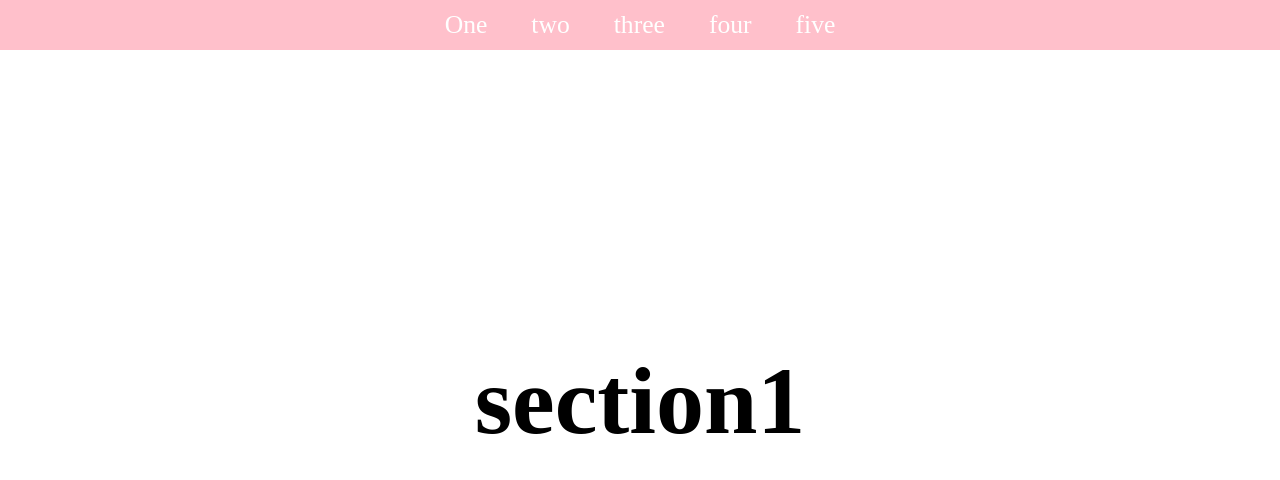
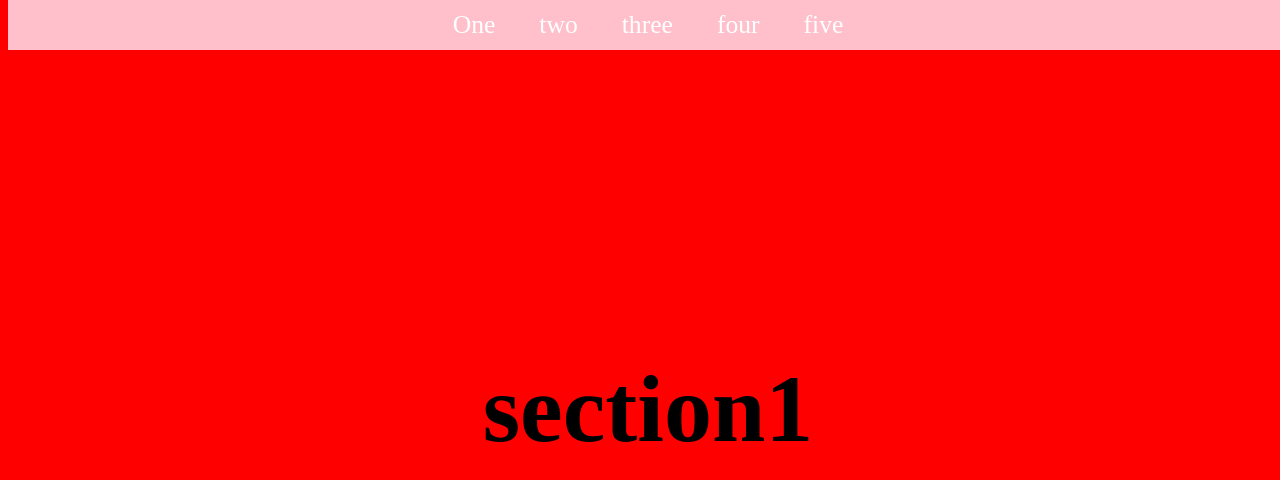
Before and after one commit to theCoder505/url_shift_skip, a plain HTML site: page index.html in a window 1280 px wide. Drawn offline with Linux system fonts and the light colour scheme.

Commit message:
Update index.css

```diff
--- a/index.css
+++ b/index.css
@@ -10,18 +10,19 @@ body {
     overflow-y: scroll;
     -webkit-overflow-scrolling: touch;
     /* iOS velocity scrolling */
+    background: red;
 }
 
 
 
  /* The new nav scrollspy nav bar CSS  */
 
-*{
+/* *{
     margin: 0;
     padding: 0;
     box-sizing: border-box;
     scroll-behavior: smooth;
-}
+} */
 
 
 
```
